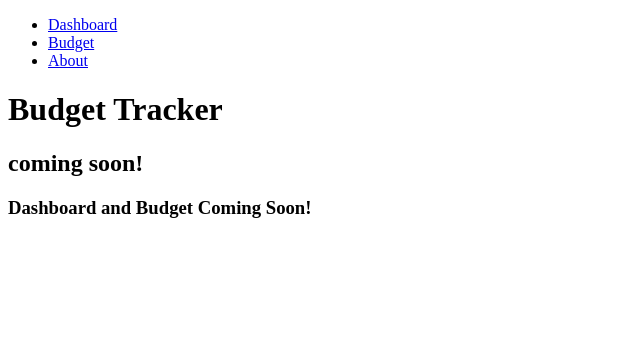
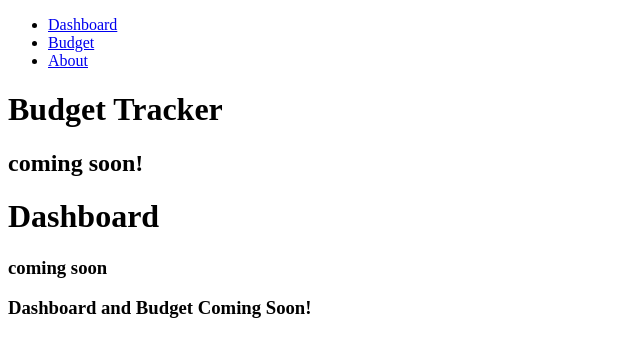
Before and after one commit to Nate-Kleinsorge/Budget-Tracker, a React (Create React App) app in the folder client/: page / in a window 1280 px wide. Shown: the top 356 px of the page, without its empty margins (0-640 px from the left). Built offline with nearby package versions, Linux system fonts and the light colour scheme.

Commit message:
added react router

```diff
--- a/client/src/App.js
+++ b/client/src/App.js
@@ -5,16 +5,15 @@
 import Budget from 'pages/Budget.js';
 import About from 'pages/About.js';
 
-
 function App() {
   return (
     <BrowserRouter>
       <Header />
       <main>
         <Routes>
-          <Route to="/" element={<Dashboard />} />
-          <Route to="/budget" element={<Budget />} />
-          <Route to="/about" element={<About />} />
+          <Route path='/' element={<Dashboard />} />
+          <Route path='/Budget' element={<Budget />} />
+          <Route path='/about' element={<About />} />
         </Routes>
       </main>
       <Footer />
--- a/client/src/pages/About.js
+++ b/client/src/pages/About.js
@@ -0,0 +1,12 @@
+export default function About () {
+    return (
+        <div className="container">
+            <div className="flex">
+                <div className="flex-column">
+                    <h1>About us</h1>
+                    <h3>coming soon</h3>
+                </div>
+            </div>
+        </div>
+    );
+}
--- a/client/src/pages/Budget.js
+++ b/client/src/pages/Budget.js
@@ -0,0 +1,12 @@
+export default function Budget () {
+    return (
+        <div className="container">
+            <div className="flex">
+                <div className="flex-column">
+                    <h1>Budget</h1>
+                    <h3>coming soon</h3>
+                </div>
+            </div>
+        </div>
+    );
+}
--- a/client/src/pages/Dashboard.js
+++ b/client/src/pages/Dashboard.js
@@ -0,0 +1,12 @@
+export default function Dashboard () {
+    return (
+        <div className="container">
+            <div className="flex">
+                <div className="flex-column">
+                    <h1>Dashboard</h1>
+                    <h3>coming soon</h3>
+                </div>
+            </div>
+        </div>
+    );
+}
```
